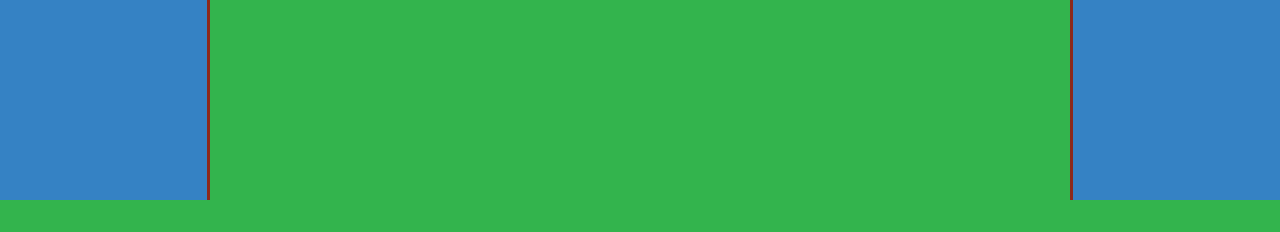
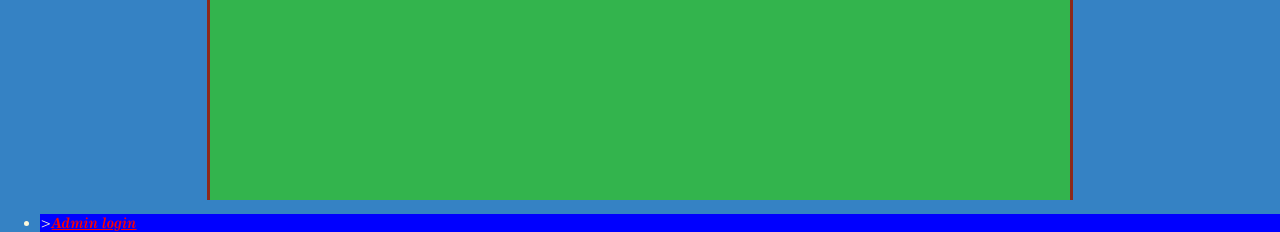
Before and after one commit to krishams/Group-Awesome, a CodeIgniter app: page /Group-Awesome/main/login in a window 1280 px wide. Shown: the part 600-832 px from the top of the page. Before the commit the page ends 800 px from the top, so only its background shows below. Run offline with CodeIgniter, Linux system fonts and the light colour scheme; some libraries are stand-ins or nearby versions.

Commit message:
moved the admin login to the fotter

```diff
--- a/application/views/include/footer_view.php
+++ b/application/views/include/footer_view.php
@@ -1,5 +1,9 @@
 
 
-	</div> <!-- end wrapper -->
-    </body>
+</div> <!-- end wrapper -->
+<ul>
+    <li class="<?= ($this->uri->segment(2) === 'login') ? 'active' : '' ?>">><a class="seemore" href="<?php echo base_url() ?>admin/login">Admin login</a></li>
+</ul>
+</body>
+
 </html>
--- a/application/views/include/navigation_view.php
+++ b/application/views/include/navigation_view.php
@@ -4,7 +4,6 @@
     <li class="<?=($this->uri->segment(2)==='showEditProfile')?'active':''?>">><a class="navigationBar" href="<?php echo base_url()?>user/showEditProfile/<?php echo $_SESSION['userid']; ?>">Settings</a></li>
     <li class="<?=($this->uri->segment(2)==='findBuddies')?'active':''?>"> ><a class="navigationBar" href="<?php echo base_url()?>search/findBuddies" >Find buddies</a></li>
     <li class="<?=($this->uri->segment(2)==='logOut')?'active':''?>">><a class="navigationBar" href="<?php echo base_url()?>main/logOut" >Log out</a></li>
-    <li class="<?=($this->uri->segment(2)==='login')?'active':''?>">><a class="navigationBar" href="<?php echo base_url()?>admin/login">Admin login</a></li>
 
     <?php $attributes = array('method' => 'post'); echo form_open('main/searchUserButton/',$attributes); ?>
      <li><input type="text" name="search" onkeyup="showResult(this.value)"/> </li>
```
